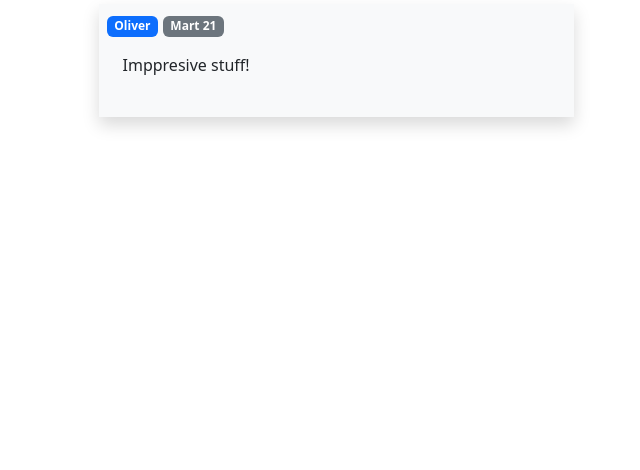
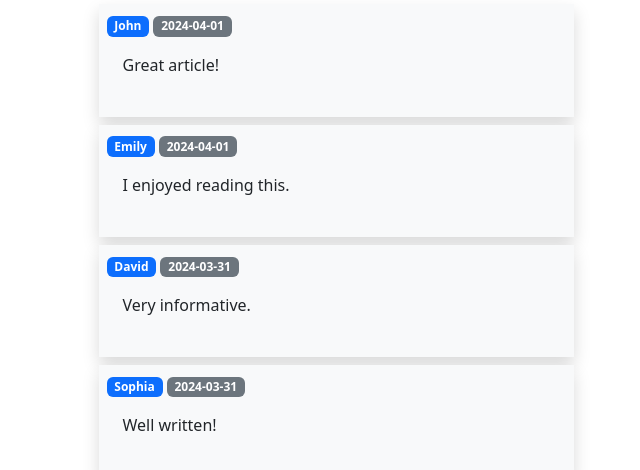
Before and after one commit to rlazar25/Comments-on-img, a plain HTML site: page index.html in a window 1280 px wide. Shown: the part 358-828 px from the top of the page, without its empty margins (304-944 px from the left). Before the commit the page ends 800 px from the top, so only its background shows below. Drawn offline with nearby package versions, Linux system fonts and the light colour scheme.

Commit message:
Napravljeno da se komentari iz objecta generisu na strani

```diff
--- a/index.html
+++ b/index.html
@@ -16,12 +16,8 @@
             </div>
             <div class="col-6 offset-3">
                 <h2 class="mt-3">Comments</h2>
-                <div class="row">
-                    <div class="col-10 offset-1 bg-light p-2 shadow">
-                        <span class="badge bg-primary" >Oliver</span>
-                        <span class="badge bg-secondary" >Mart 21</span>
-                        <p class="p-3">Imppresive stuff!</p>
-                    </div>
+                <div class="row" id="one-comment">
+
                 </div>
             </div>
         </div>
--- a/main.js
+++ b/main.js
@@ -0,0 +1,16 @@
+let oneCommentDiv = document.querySelector('#one-comment');
+
+createComments();
+
+function createComments(){
+    let text = '';
+    coments.forEach(comment =>{
+        text += `<div class="col-10 offset-1 bg-light p-2 mb-2 shadow">
+            <span class="badge bg-primary" >${comment.name}</span>
+            <span class="badge bg-secondary" >${comment.date}</span>
+            <p class="p-3">${comment.comment}</p>
+        </div>
+    `.trim()
+})
+    oneCommentDiv.innerHTML = text
+}
```
